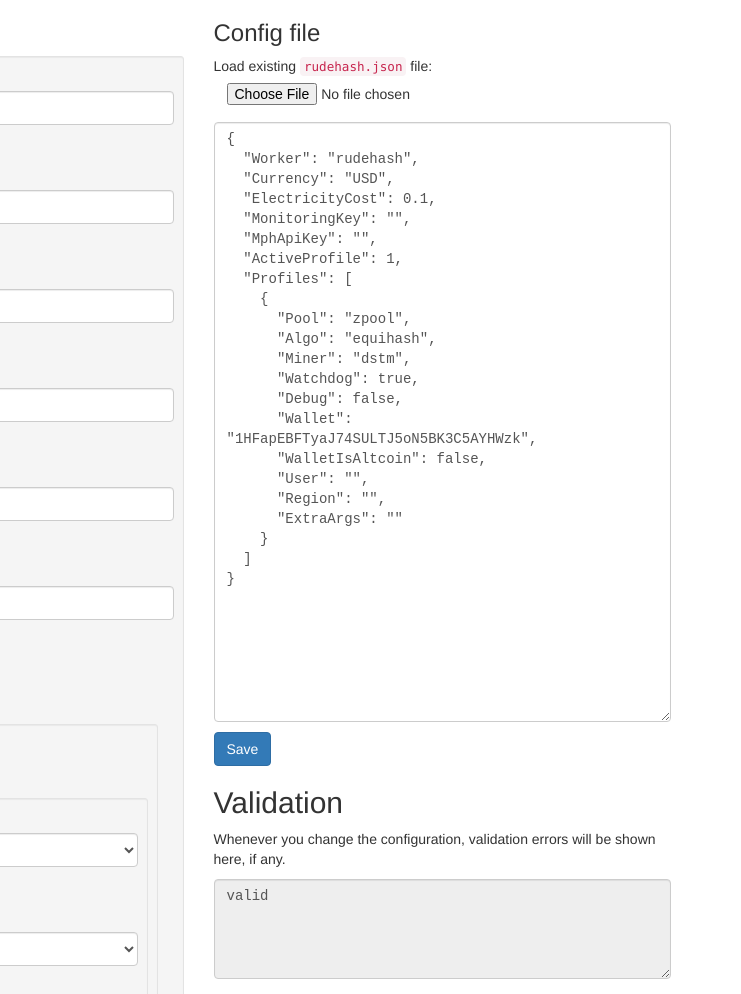
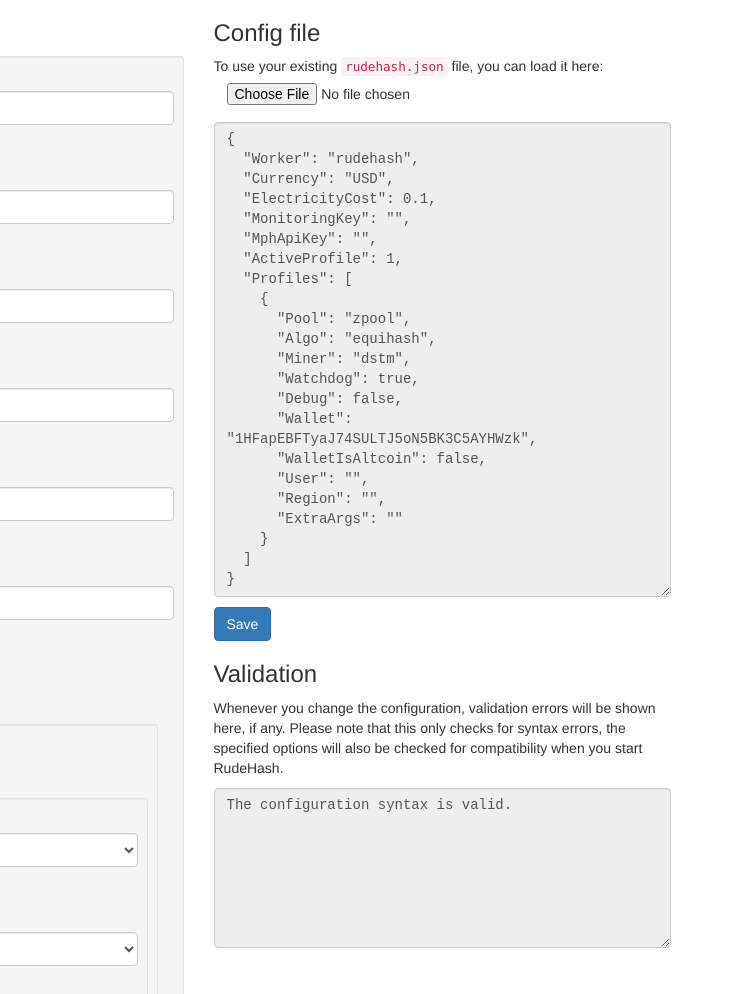
Before and after one commit to gradinkov/rudehash, a plain HTML site: page rudehash.html in a window 1280 px wide. Shown: the top 994 px of the page, 539-1280 px from the left. Drawn offline with nearby package versions, Linux system fonts and the light colour scheme; some icons are missing.

Commit message:
Cosmetics

```diff
--- a/rudehash.html
+++ b/rudehash.html
@@ -17,24 +17,34 @@
         <div class='span6 col-md-5 columns five large-5'>
             <h3>Config file</h3>
             <p>
-                Load existing <code>rudehash.json</code> file: <input type="file" class='btn' id="file-input" />
+                To use your existing <code>rudehash.json</code> file, you can load it here: <input type="file" class='btn' id="file-input" />
             </p>
+
             <!--p>
                 Paste the contents below to your <code>rudehash.json</code> file.
             </p-->
+
             <p>
-                <textarea id='output' style='width: 100%; height: 600px; font-family: monospace;' class='form-control'></textarea>
+                <textarea id='output' style='width: 100%; height: 475px; font-family: monospace;' readonly class='form-control'></textarea>
             </p>
+
             <!--p>
                 <button class='btn btn-primary' id='setvalue'>Update Form</button>
             </p-->
+
             <p>
                 <button class='btn btn-primary' id='save'>Save</button>
             </p>
 
-            <h2>Validation</h2>
-            <p>Whenever you change the configuration, validation errors will be shown here, if any.</p>
-            <textarea id='validate' style='width: 100%; height: 100px; font-family: monospace;' readonly disabled class='form-control'></textarea>
+            <h3>Validation</h3>
+            <p>
+              Whenever you change the configuration, validation errors will be shown here, if any. Please note that this only checks for syntax errors, the specified
+              options will also be checked for compatibility when you start RudeHash.
+            </p>
+
+            <p>
+              <textarea id='validate' style='width: 100%; height: 160px; font-family: monospace;' readonly disabled class='form-control'></textarea>
+            </p>
         </div>
     </div>
 </div>
@@ -276,7 +286,7 @@
       $validate.value = JSON.stringify($validation_errors,null,2);
   }
   else {
-      $validate.value = 'valid';
+      $validate.value = 'The configuration syntax is valid.';
   }
 });
 
```
